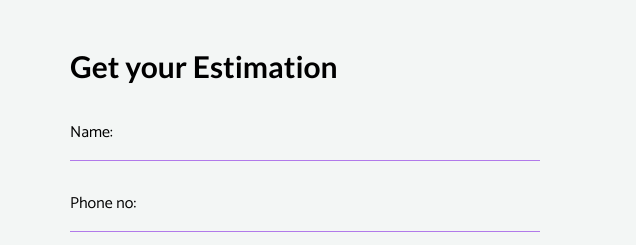
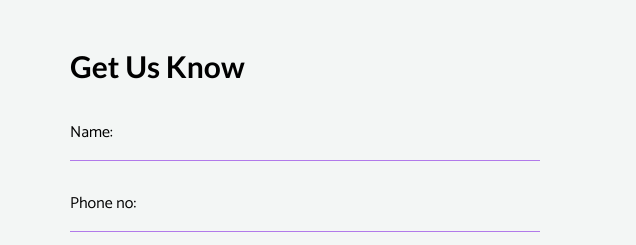
Before and after one commit to FrazShabbir/Xlogistics, a plain HTML site: page contact.html in a window 1280 px wide. Shown: the part 257-502 px from the top of the page, 0-636 px from the left. Drawn offline with Linux system fonts and the light colour scheme.

Commit message:
except logo

```diff
--- a/contact.html
+++ b/contact.html
@@ -295,7 +295,7 @@
                     <div class="col-lg-6 ">
                         <div class="transportation-form ptb-50 ">
                             <div class="section-title ">
-                                <h2>Get your Estimation</h2>
+                                <h2>Get Us Know</h2>
                             </div>
                             <!-- <div class="transportation-shape ">
                             <img src="images/shape-shape3.png " alt="icon "></div> -->
```
